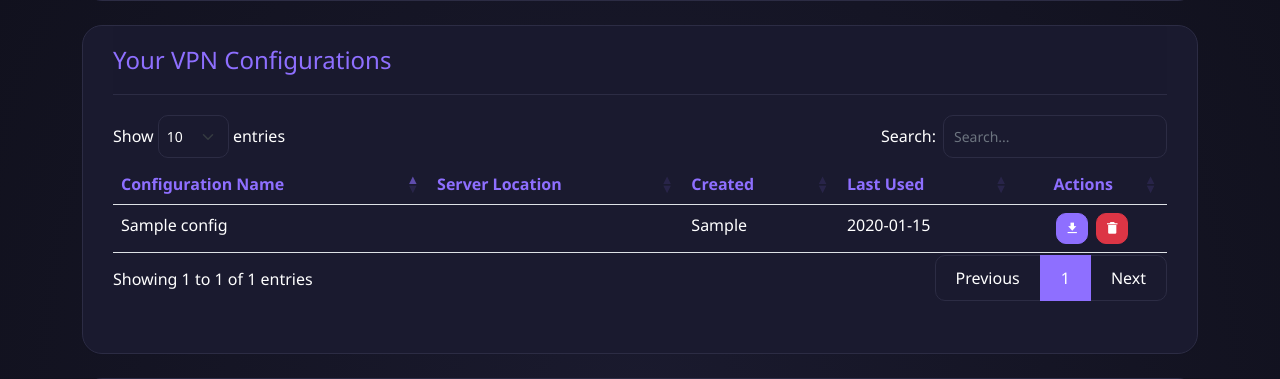
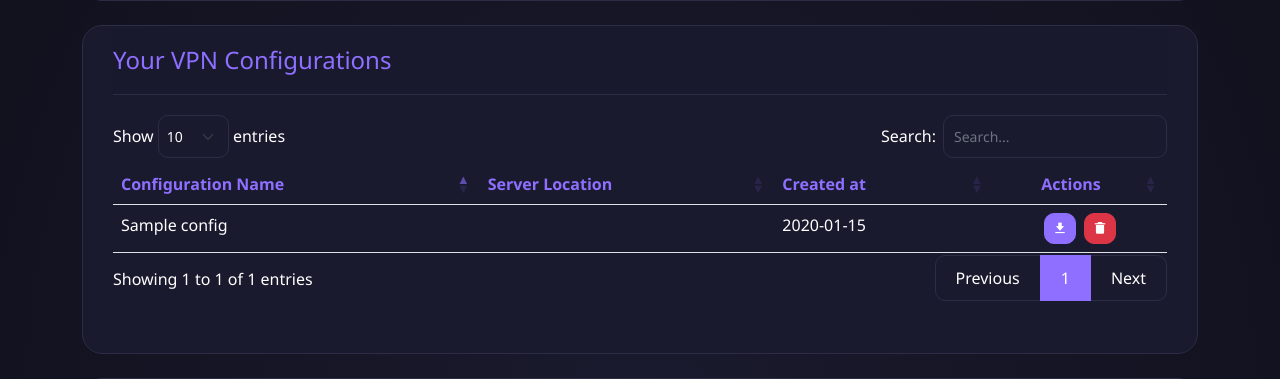
Before and after one commit to Superior231/NetCrypt, a Flask app: page /dashboard in a window 1280 px wide. Shown: the part 334-713 px from the top of the page. Run offline with Flask 3, Linux system fonts and the light colour scheme; the visitor is signed in with stand-in values (Sample User, id 1); tables that the repository leaves empty hold one stand-in row (values such as "Sample post"); lists and menus that the app fills with data are empty; some libraries are stand-ins or nearby versions.

Commit message:
Update {ui}: table -> dashboard

```diff
--- a/templates/dashboard.html
+++ b/templates/dashboard.html
@@ -44,8 +44,7 @@
                             <tr class="text-nowrap text-primary">
                                 <th>Configuration Name</th>
                                 <th>Server Location</th>
-                                <th>Created</th>
-                                <th>Last Used</th>
+                                <th>Created at</th>
                                 <th class="text-center">Actions</th>
                             </tr>
                         </thead>
@@ -71,7 +70,6 @@
                                     </div>
                                     {% endif %}
                                 </td>
-                                <td>{{ config[3] }}</td>
                                 <td>{{ config[4] if config[4] else 'Never' }}</td>
                                 <td>
                                     <div class="btn-group d-flex justify-content-center align-items-center gap-2" role="group">
```
